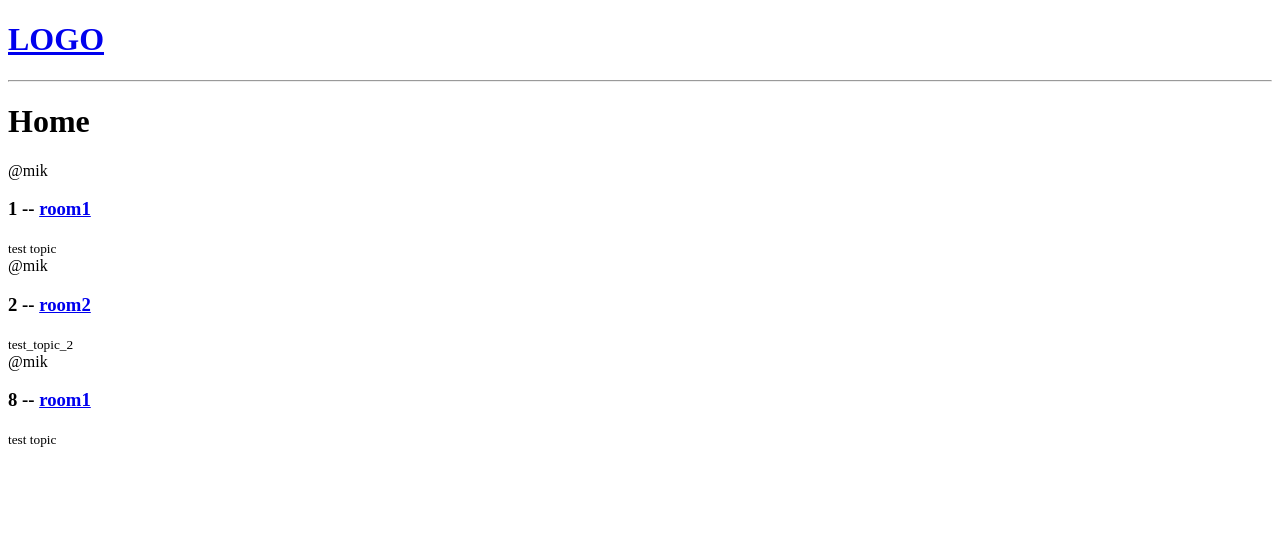
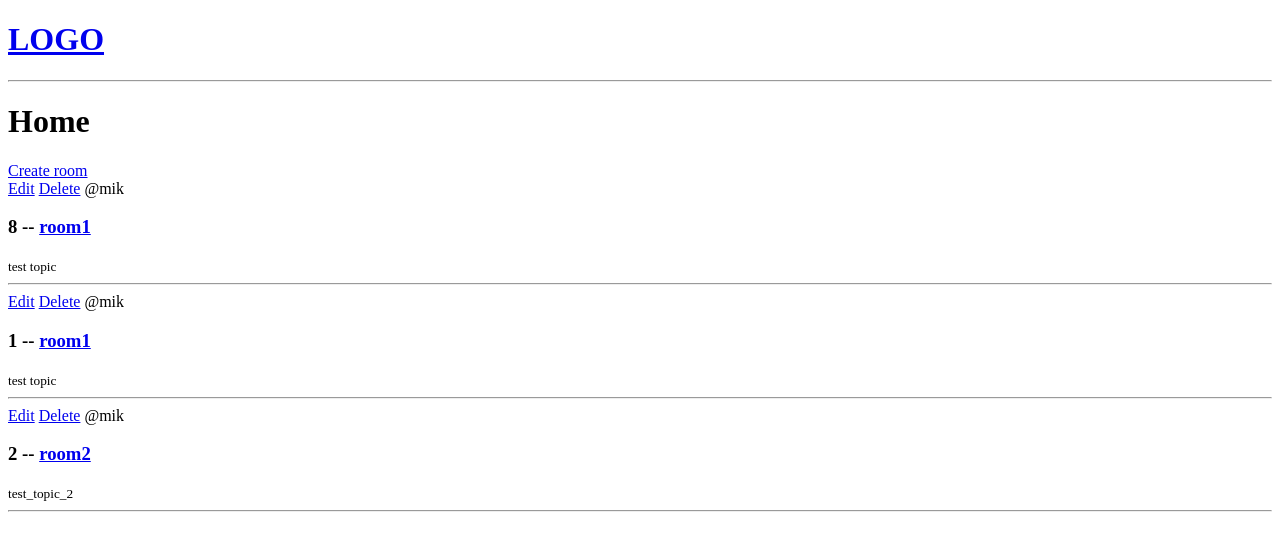
Before and after one commit to Mikku0/Django_games_app, a Django app: page / in a window 1280 px wide. Shown: the top 551 px of the page. Run offline with Django 5.2, Linux system fonts and the light colour scheme; data comes from the database, SQL or seed files in the repository; both versions use the stored data as it was after the commit.

Commit message:
added CRUD

```diff
--- a/game_cat/base/models.py
+++ b/game_cat/base/models.py
@@ -19,6 +19,9 @@ class Room(models.Model):
     updated = models.DateTimeField(auto_now=True)
     created = models.DateTimeField(auto_now_add=True)
 
+    class Meta:
+        ordering = ['-updated', '-created']
+
     def __str__(self):
         return self.name
 
--- a/game_cat/base/templates/base/home.html
+++ b/game_cat/base/templates/base/home.html
@@ -5,12 +5,18 @@
 
 
 <div>
+
+    <a href="{% url 'create-room' %}">Create room</a>
+
     <div>
         {% for room in rooms %}
             <div>
+                <a href="{% url 'update-room' room.id %}">Edit</a>
+                <a href="{% url 'delete-room' room.id %}">Delete</a>
                 <span>@{{room.host.username}}</span>
                 <h3>{{room.id}} -- <a href="{% url 'room' room.id %}">{{room.name}}</a></h3>
                 <small>{{room.topic.name}}</small>
+                <hr>
             </div>
         {% endfor %}
     </div>
--- a/game_cat/base/templates/base/room.html
+++ b/game_cat/base/templates/base/room.html
@@ -3,6 +3,7 @@
 
 <h1>Room</h1>
 <h2>{{room.name}}</h2>
+<h5>{{room.description}}</h5>
 
 
 {% endblock content %}
--- a/game_cat/base/urls.py
+++ b/game_cat/base/urls.py
@@ -4,4 +4,8 @@ from . import views
 urlpatterns = [
     path('', views.home, name='home'),
     path('room/<str:pk>/', views.room, name='room'),
+
+    path('create-room/', views.create_room, name='create-room'),
+    path('update-room/<str:pk>/', views.update_room, name='update-room'),
+    path('delete-room/<str:pk>/', views.delete_room, name='delete-room'),
 ]
--- a/game_cat/base/views.py
+++ b/game_cat/base/views.py
@@ -1,6 +1,7 @@
 from django.http import HttpResponse
-from django.shortcuts import render
+from django.shortcuts import render, redirect
 from .models import Room
+from .forms import RoomFrom
 
 
 # rooms = [
@@ -21,3 +22,37 @@ def room(request, pk):
     room = Room.objects.get(id=pk)
     context = {'room': room}
     return render(request, 'base/room.html', context)
+
+
+def create_room(request):
+    form = RoomFrom()
+    if request.method == 'POST':
+        form = RoomFrom(request.POST)
+        if form.is_valid():
+            form.save()
+            return redirect('home')
+
+    context = {'form' : form}
+    return render(request, 'base/room_form.html', context)
+
+
+def update_room(request, pk):
+    room = Room.objects.get(id=pk)
+    form = RoomFrom(instance=room)
+
+    if request.method == 'POST':
+        form = RoomFrom(request.POST, instance=room)
+        if form.is_valid():
+            form.save()
+            return redirect('home')
+
+    context = {'form': form}
+    return render(request, 'base/room_form.html', context)
+
+
+def delete_room(request, pk):
+    room = Room.objects.get(id=pk)
+    if request.method == 'POST':
+        room.delete()
+        return redirect('home')
+    return render(request, 'base/delete.html',{'obj': room})
```
Also changed, not shown: game_cat/base/forms.py (added, +8 -0 lines), game_cat/base/templates/base/delete.html (added, +13 -0 lines), game_cat/base/templates/base/room_form.html (added, +13 -0 lines), game_cat/db.sqlite3, 1 other file.
